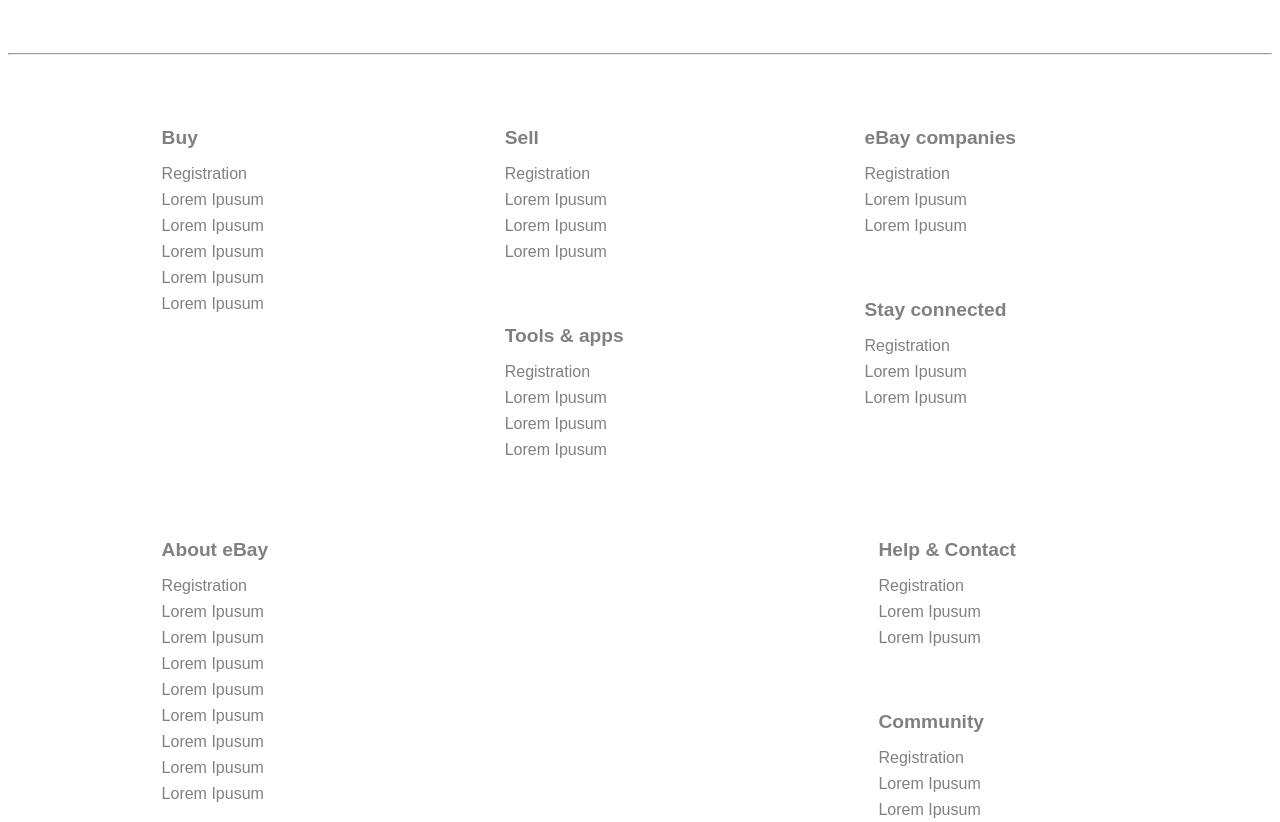
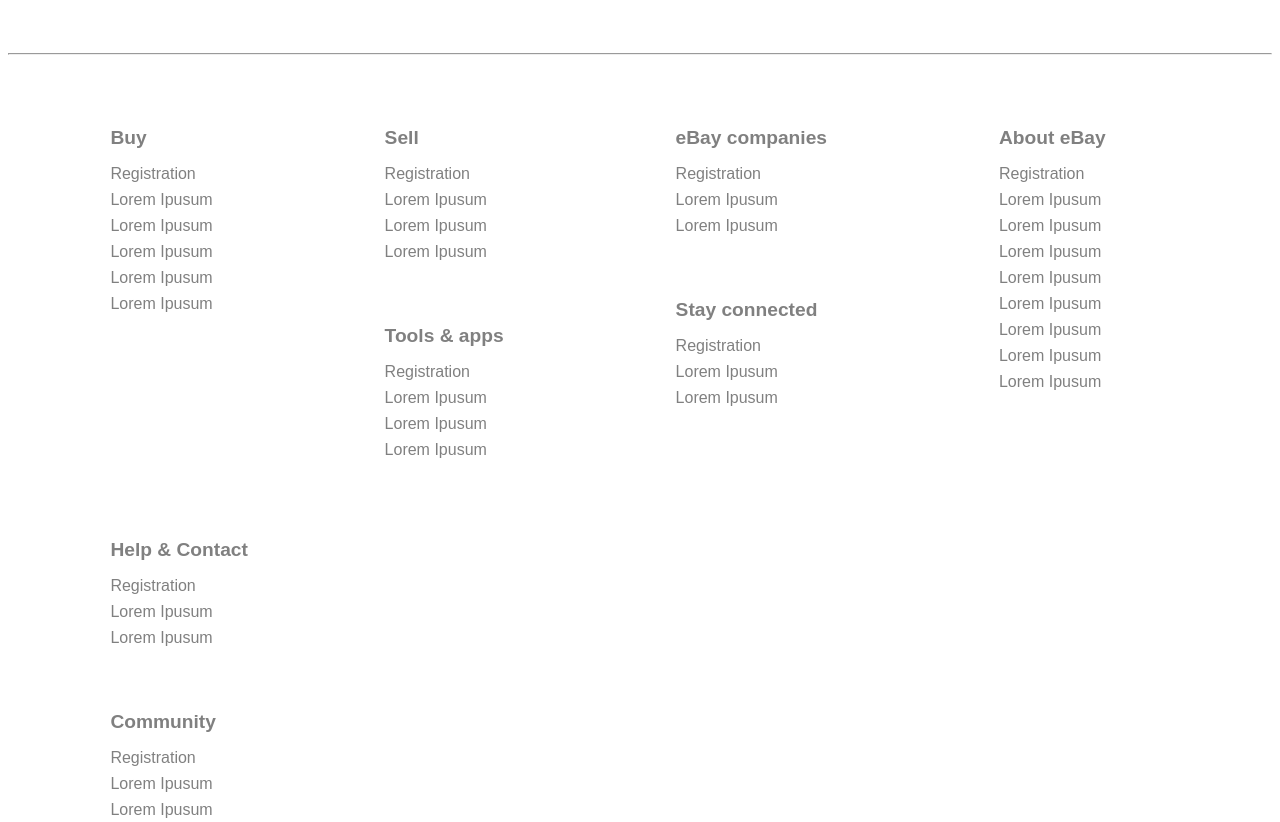
Before and after one commit to gadiBD/learningWeb, a plain HTML site: page index.html in a window 1280 px wide. Shown: the part 2435-3257 px from the top of the page. Drawn offline with Linux system fonts and the light colour scheme.

Commit message:
fix(style.css) fixed footer

```diff
--- a/style.css
+++ b/style.css
@@ -119,8 +119,8 @@
     margin: 2vh 0 !important;
   }
   .footer {
-    margin-right: 15vw;
-    margin-left: 7vw;
+    margin-right: 8vw;
+    margin-left: 3vw;
     display: flex;
     justify-content: space-between;
     flex-wrap: wrap;
```
